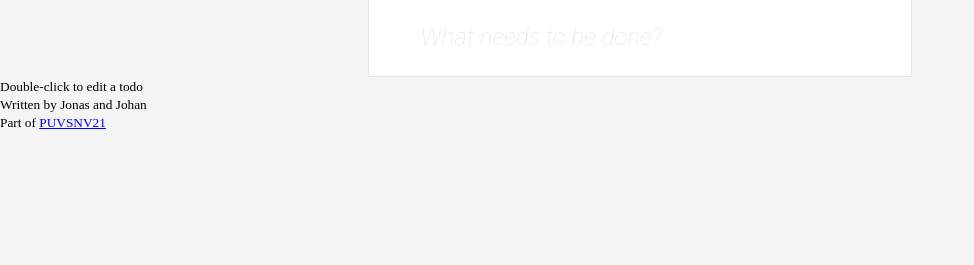
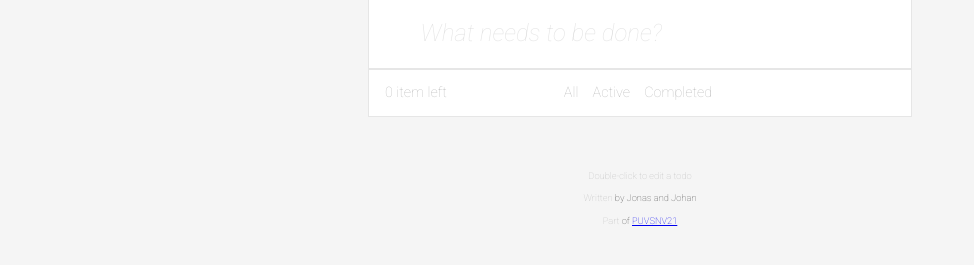
Before and after one commit to EagleJohan/Todo-list, a plain HTML site: page index.html in a window 1280 px wide. Shown: the part 143-408 px from the top of the page, without its empty margins (0-974 px from the left). Drawn offline with Linux system fonts and the light colour scheme.

Commit message:
Add layout for list footer and page footer

```diff
--- a/index.html
+++ b/index.html
@@ -38,26 +38,26 @@
         </template>
       </ul>
       <div id="footer" class="hidden">
-        <span id="todos-remaining">0 item left</span>
+        <span id="todos-remaining" class="footerbtn">0 item left</span>
         <div id="filter-todos">
-          <button id="filter-all">All</button>
-          <button id="filter-active">Active</button>
-          <button id="filter-completed">Completed</button>
+          <button id="filter-all" class="footerbtn">All</button>
+          <button id="filter-active" class="footerbtn">Active</button>
+          <button id="filter-completed" class="footerbtn">Completed</button>
         </div>
-        <button id="clear-completed" class="hidden">Clear completed</button>
+        <button id="clear-completed" class="footerbtn invisible">Clear completed</button>
       </div>
     </div>
 
     <footer>
       <p>
-        <small>Double-click to edit a todo</small>
+        <small class="footer-light">Double-click to edit a todo</small>
       </p>
       <p>
-        <small>Written by Jonas and Johan</small>
+        <small><span class="footer-light">Written</span> by Jonas and Johan</small>
       </p>
       <p>
         <small
-          >Part of <a href="https://teknikhogskolan.se/">PUVSNV21</a></small
+          ><span class="footer-light">Part</span> of <a href="https://teknikhogskolan.se/">PUVSNV21</a></small
         >
       </p>
     </footer>
--- a/script.js
+++ b/script.js
@@ -114,9 +114,9 @@ function updateTodo() {
 
   //If there is a completed todo, remove hidden from clear-completed
   if (completedElements > 0) {
-    buttonClearCompleted.classList.remove("hidden");
+    buttonClearCompleted.classList.remove("invisible");
   } else {
-    buttonClearCompleted.classList.add("hidden");
+    buttonClearCompleted.classList.add("invisible");
   }
 
   //Checks the checkbox if it is completed
--- a/style.css
+++ b/style.css
@@ -40,7 +40,7 @@ h1 {
   align-items: center;
   justify-content: flex-start;
   width: 34rem;
-  height: 5rem;
+  height: 4.5rem;
   margin: 0 auto;
   background-color: white;
   border: 1px solid rgba(192, 192, 192, 0.4);
@@ -79,7 +79,7 @@ h1 {
   align-items: center;
   justify-content: flex-start;
   width: 34rem;
-  height: 5rem;
+  height: 4.5rem;
   margin: 0 auto;
   background-color: white;
   border: 1px solid rgba(192, 192, 192, 0.4);
@@ -88,8 +88,8 @@ h1 {
 .checkbox-container {
   display: block;
   position: relative;
-  width: 2.2rem;
-  height: 2.2rem;
+  width: 2.1rem;
+  height: 2.1rem;
   margin: 0 0.3rem 0 0.5rem;
   background-color: white;
   border: 1px solid var(--color-text-light);
@@ -148,7 +148,76 @@ h1 {
   opacity: 1;
 }
 
+/* ================= todo footer ====================== */
+#footer {
+  display: flex;
+  justify-content: center;
+  align-items: center;
+  width: 34rem;
+  height: 3rem;
+  margin: 0 auto;
+  background-color: white;
+  border: 1px solid rgba(192, 192, 192, 0.4);
+  color: var(--color-text-dark);
+  font-family: var(--ff-all-text);
+  font-weight: 100;
+  font-size: 0.9rem;
+}
+#filter-todos {
+  display: flex;
+  justify-content: space-around;
+  width: 30%;
+}
+.footerbtn {
+  color: var(--color-text-light);
+  font-family: var(--ff-all-text);
+  font-weight: 100;
+  font-size: 0.9rem;
+  color: var(--color-text-light);
+  background-color: white;
+  border: none;
+  padding: 0.3rem;
+}
+#filter-all:hover,
+#filter-active:hover,
+#filter-completed:hover {
+  outline: 1px solid var(--color-header);
+}
+#filter-all:focus,
+#filter-active:focus,
+#filter-completed:focus {
+  outline: 1px solid rgb(175, 47, 47);
+}
+#todos-remaining {
+  padding-left: 1rem;
+  flex-grow: 1.4;
+}
+#clear-completed {
+  flex-grow: 0.5;
+  padding-left: 3rem;
+}
+#clear-completed:hover {
+  text-decoration: underline;
+}
+
+/* ================= document footer ====================== */
+footer {
+  margin-top: 3rem;
+  text-align: center;
+  line-height: 2;
+  color: var(--color-text-light);
+  font-family: var(--ff-all-text);
+  font-weight: 100;
+  font-size: 0.7rem;
+  color: var(--color-text-dark);
+}
+.footer-light {
+  color: var(--color-text-light);
+}
 /* ================= utility classes ====================== */
 .hidden {
   display: none;
 }
+.invisible {
+  visibility: hidden;
+}
```
